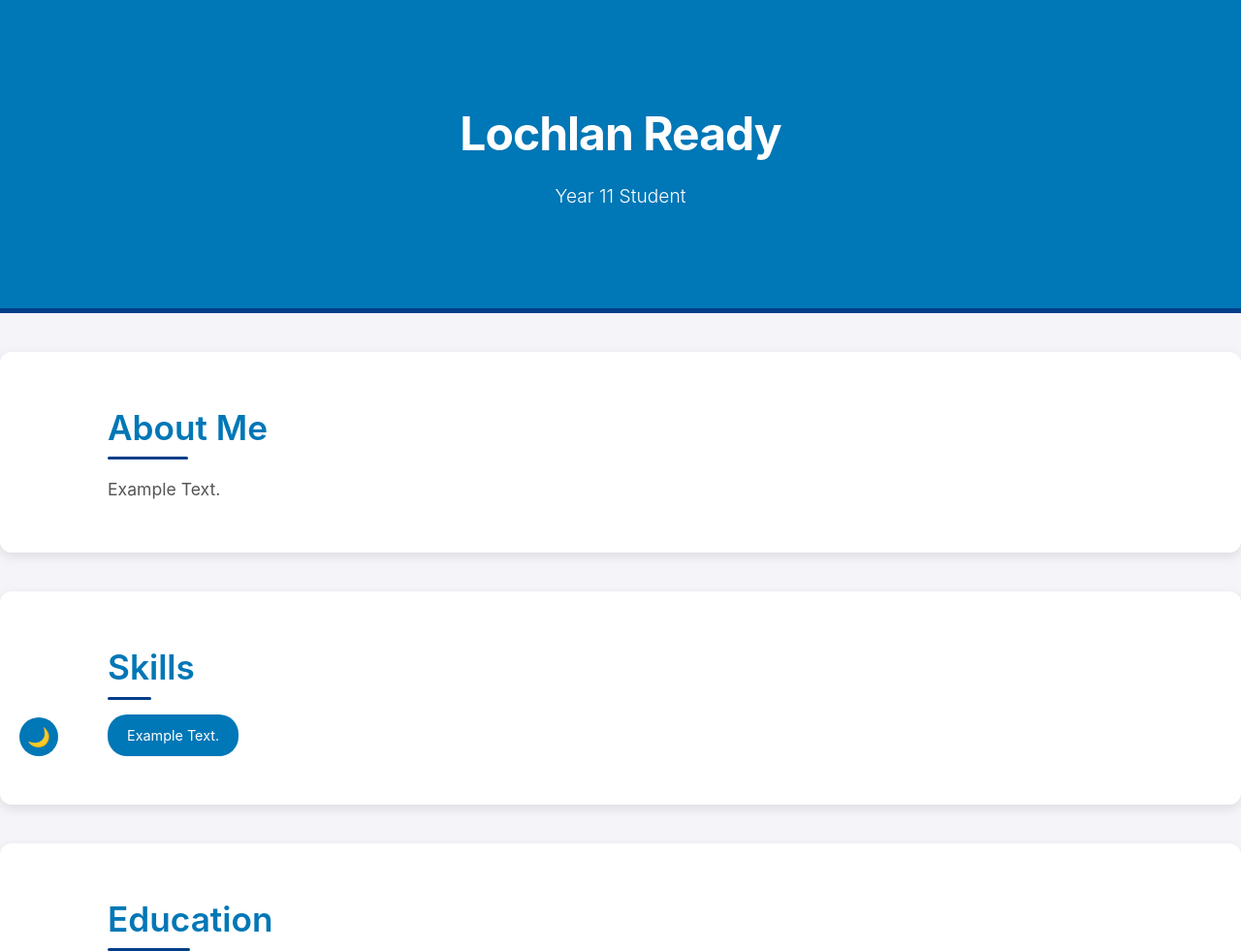
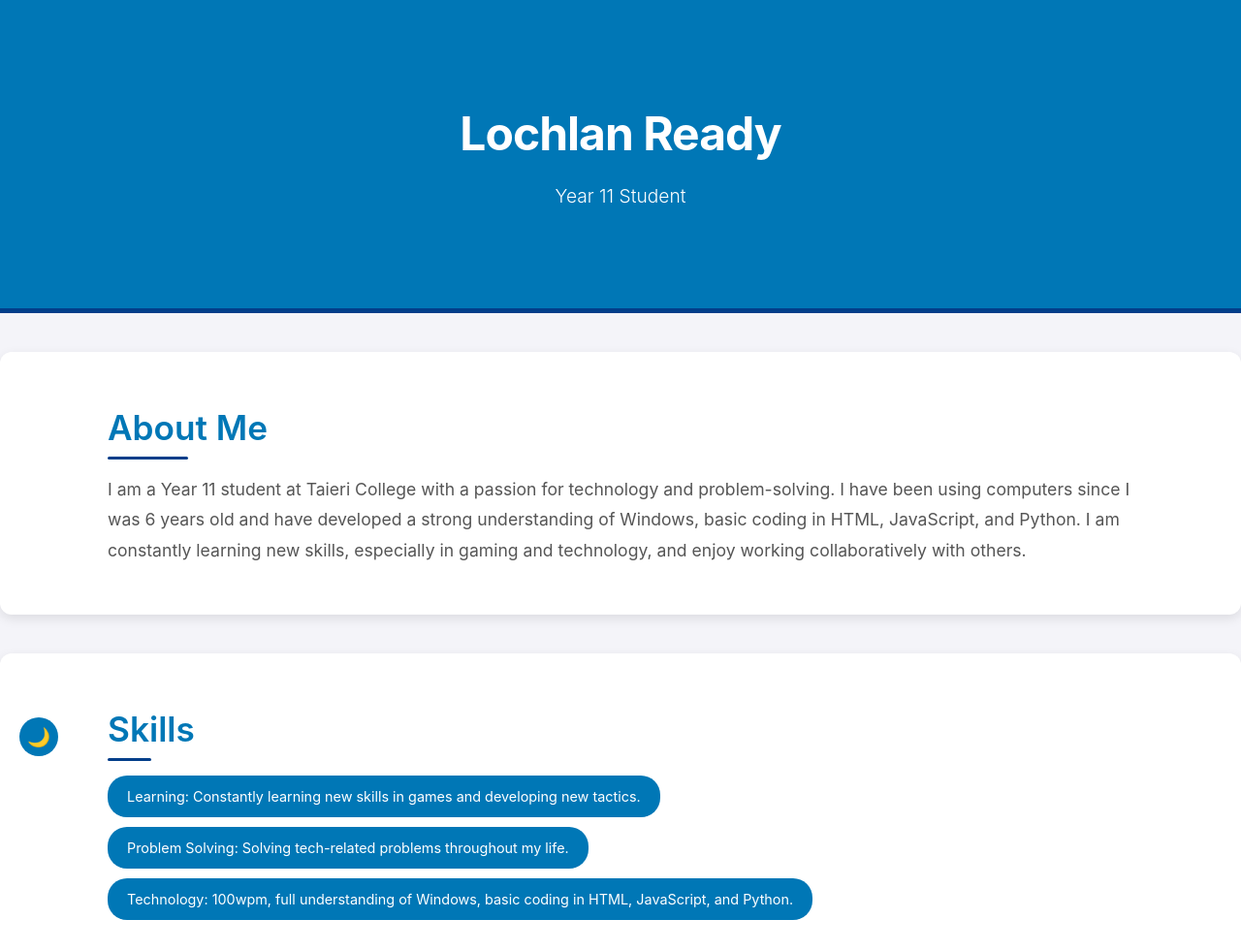
Before and after one commit to Lochlan-Ready/lochlan-ready.github.io, a plain HTML site: page index.html in a window 1280 px wide. Shown: the top 981 px of the page at 97% size. Drawn offline with Linux system fonts and the light colour scheme.

Commit message:
Update index.html

```diff
--- a/index.html
+++ b/index.html
@@ -402,7 +402,7 @@
     <div class="container">
       <h2>About Me</h2>
       <p>
-        Example Text.
+        I am a Year 11 student at Taieri College with a passion for technology and problem-solving. I have been using computers since I was 6 years old and have developed a strong understanding of Windows, basic coding in HTML, JavaScript, and Python. I am constantly learning new skills, especially in gaming and technology, and enjoy working collaboratively with others.
       </p>
     </div>
   </section>
@@ -410,7 +410,9 @@
     <div class="container">
       <h2>Skills</h2>
       <ul>
-        <li>Example Text.</li>
+        <li>Learning: Constantly learning new skills in games and developing new tactics.</li>
+        <li>Problem Solving: Solving tech-related problems throughout my life.</li>
+        <li>Technology: 100wpm, full understanding of Windows, basic coding in HTML, JavaScript, and Python.</li>
       </ul>
     </div>
   </section>
```
